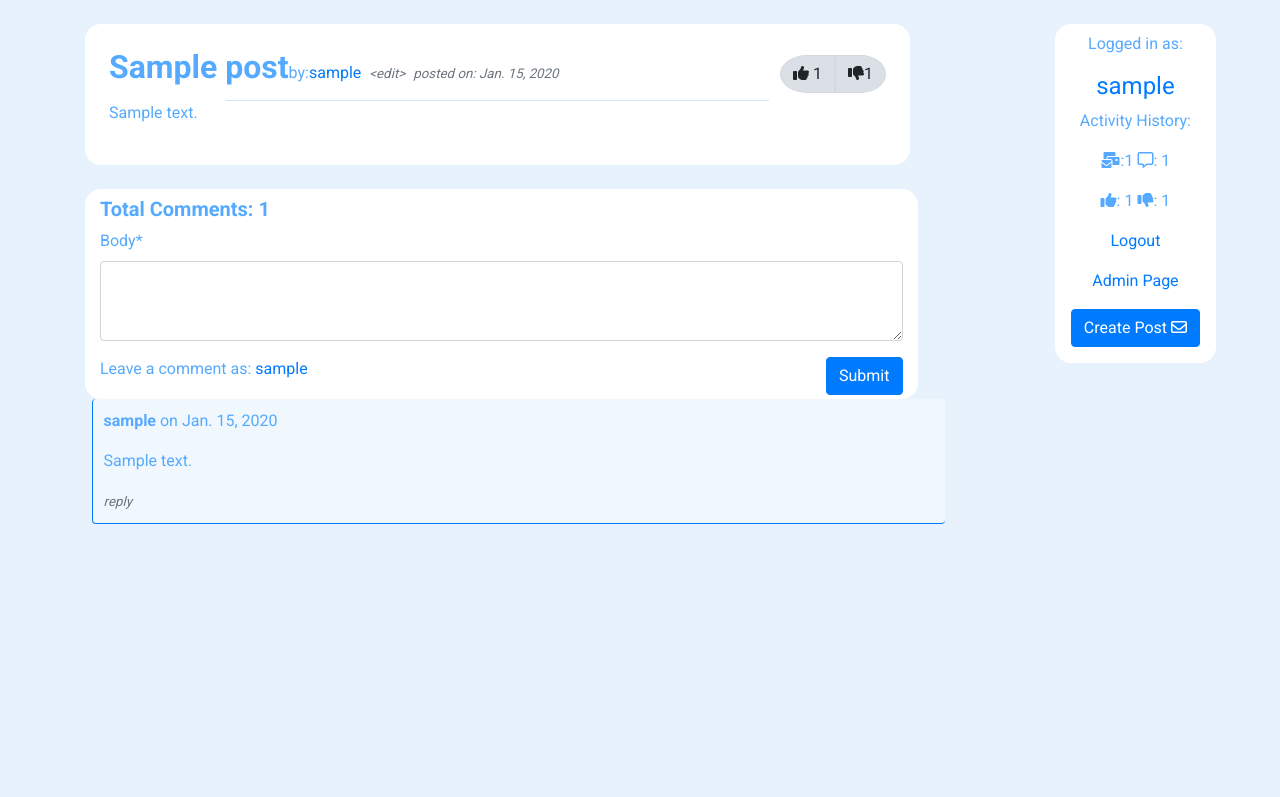
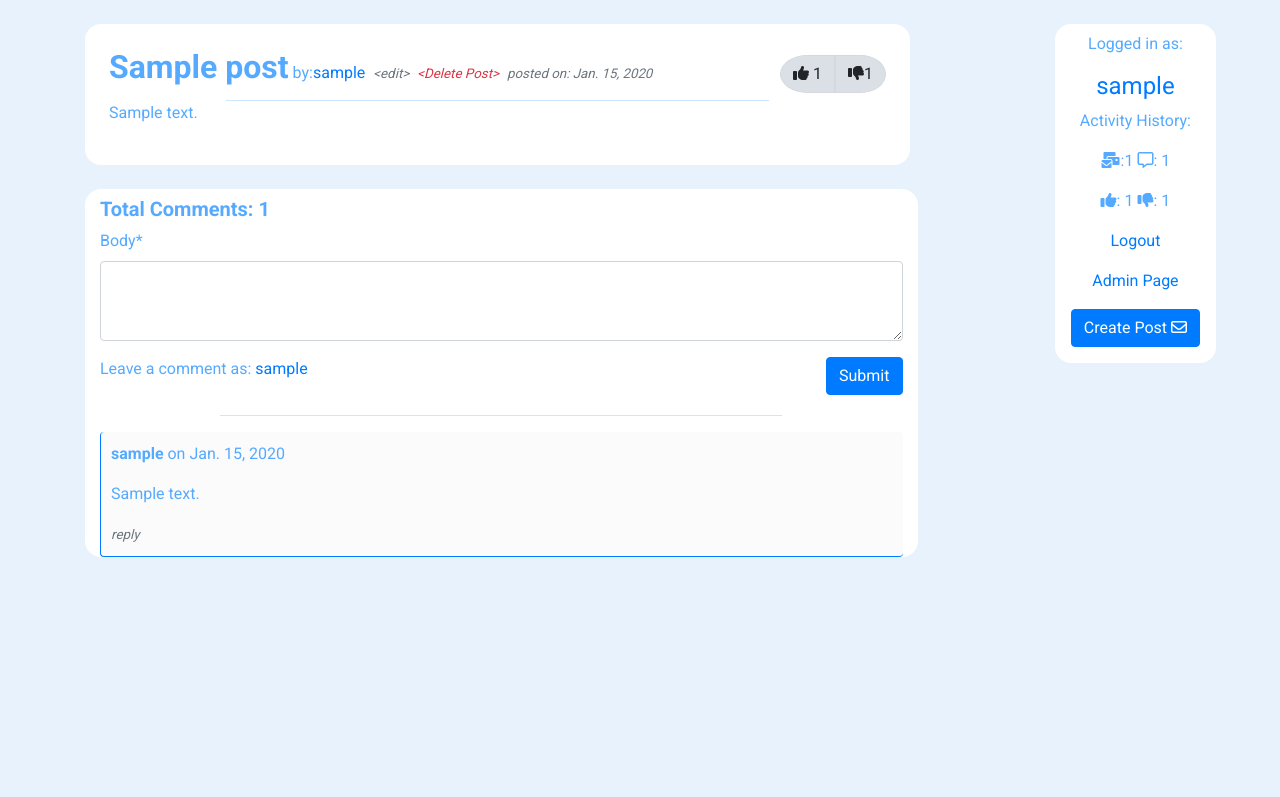
Before and after one commit to Code-Institute-Submissions/FRNBDN-project4_FebResub, a Django app: a page that uses templates/post_detail.html in a window 1280 px wide. Shown: the part 62-859 px from the top of the page. Run offline with Django 4.2, Linux system fonts and the light colour scheme; a user stored in the database is signed in; tables that the repository leaves empty hold one stand-in row (values such as "Sample post"); some libraries are stand-ins or nearby versions.

Commit message:
add post delete button, fix comment display

```diff
--- a/blogrum/settings.py
+++ b/blogrum/settings.py
@@ -32,7 +32,7 @@ SECRET_KEY = os.environ.get('SECRET_KEY')
 DEBUG = True
 
 ALLOWED_HOSTS = ['blogrum.herokuapp.com', 'localhost', '127.0.0.1']
-CSRF_TRUSTED_ORIGINS = ['https://8000-frnbdn-project4-d9qa47f21yy.ws-us81.gitpod.io', 'https://8000-frnbdn-project4-d9qa47f21yy.ws-us82.gitpod.io']
+CSRF_TRUSTED_ORIGINS = ['https://8000-frnbdn-project4-d9qa47f21yy.ws-us81.gitpod.io', 'https://8000-frnbdn-project4-d9qa47f21yy.ws-us82.gitpod.io', 'https://8000-frnbdn-project4-d9qa47f21yy.ws-us84.gitpod.io']
 
 # Sets email backend to console when in debug mode
 if DEBUG:
--- a/feed/urls.py
+++ b/feed/urls.py
@@ -10,4 +10,6 @@ urlpatterns = [
     path('like/<slug:slug>', views.PostLike.as_view(), name='post_like'),
     path('dislike/<slug:slug>',
          views.PostDislike.as_view(), name='post_dislike'),
+    path('delete/<slug:slug>', views.PostDeleteView.as_view(),
+         name='post_delete'),
 ]
--- a/feed/views.py
+++ b/feed/views.py
@@ -163,3 +163,9 @@ class CommentDislike(View):
         else:
             comment.dislikes.add(request.user)
         return redirect('post_detail', slug=slug)
+
+
+class PostDeleteView(generic.DeleteView):
+    model = Post
+    success_url = "/"
+    template_name = "post_confirm_delete.html"
--- a/static/css/style.css
+++ b/static/css/style.css
@@ -100,6 +100,6 @@ img{
 
 .comment{
     color: #55aaff;
-    background-color: #ffffff57;
+    background-color: #d2d5d917;
     padding: 10px;
 }
--- a/templates/comment-thread.html
+++ b/templates/comment-thread.html
@@ -2,7 +2,7 @@
 
 {% for comment in comments %}
 
-<div class="comment border-left  border-primary offset-1 {% if forloop.first %} rounded-top {%endif%} {% if forloop.last %} border-bottom rounded-bottom {%endif%} ">
+<div class="comment border-left border-primary {% if forloop.first %}{%else%}offset-1{%endif%}{% if forloop.first %} rounded-top offset-0 {%endif%}{% if forloop.last %} border-bottom rounded-bottom {%endif%} ">
 
     <div class="comment-info"> <strong>{{ comment.commenter.username}}</strong> on {{ comment.created_on }}</div>
     <p>{{ comment.body|linebreaks }}</p>
--- a/templates/login.html
+++ b/templates/login.html
@@ -7,7 +7,7 @@
         <div class="container">
             <div class="row">
 
-                <div class="left-column col-lg-7 offset-lg-1 infinite-container">
+                <div class="left-column col-lg-7 offset-lg-1">
 
                     <div class="post-container card flex-column p-4">
                         <h1>Login</h1>
--- a/templates/password_change.html
+++ b/templates/password_change.html
@@ -16,7 +16,7 @@
             </div>
         </div>
     </div>
-  </div
+  </div>
 
 
 {% endblock %}
--- a/templates/password_change_done.html
+++ b/templates/password_change_done.html
@@ -4,7 +4,7 @@
 
 <div class="container">
 	<div class="row">
-		<div class="left-column col-lg-7 offset-lg-1 infinite-container">
+		<div class="left-column col-lg-7 offset-lg-1">
 			<div class="post-container card flex-column p-4">
 				<p class="m-auto">Your password has been Updated.</p>
 			</div>
--- a/templates/password_reset_complete.html
+++ b/templates/password_reset_complete.html
@@ -6,7 +6,7 @@
 <div class="container">
 	<div class="row">
 
-		<div class="left-column col-lg-7 offset-lg-1 infinite-container">
+		<div class="left-column col-lg-7 offset-lg-1">
 
 			<div class="post-container card flex-column p-4">
 				<p class="m-auto">Your password has been reset. You may go ahead and <a href="{% url 'login' %}">Sign in</a> now.</p>
--- a/templates/password_reset_confirm.html
+++ b/templates/password_reset_confirm.html
@@ -7,7 +7,7 @@
 <div class="container">
 	<div class="row">
 
-		<div class="left-column col-lg-7 offset-lg-1 infinite-container">
+		<div class="left-column col-lg-7 offset-lg-1">
 
 			<div class="post-container card flex-column p-4">
 				<form method="POST" class="form-signin">{% csrf_token %}
--- a/templates/post_detail.html
+++ b/templates/post_detail.html
@@ -9,14 +9,15 @@
                 <img class="" src="{{post.thumbnail.url}}" alt="">
                 <div class="w-100 d-flex flex-row justify-content-between align-items-baseline flex-wrap flex-md-nowrap">
                     <div class="d-flex flex-row align-items-baseline flex-wrap">
-                        <h2 class="card-title">{{post.title}}</h2>
+                        <h2 class="card-title mr-1">{{post.title}}</h2>
                         by:  <a href="{% url 'user' post.author.username %}">{{post.author.username}}</a>
                         {% if post.author == request.user %}
                             <a class="text-muted pl-2 font-italic smaller" href="{% url 'edit' post.slug %}">&lt;edit&gt;</a>
+                            <span><a href="{% url 'post_delete' post.slug %}" class="text-danger pl-2 font-italic smaller">&lt;Delete Post&gt;</a></span>
                         {% endif %}
                         <p class="text-muted pl-2 font-italic smaller"> posted on: <span>{{post.created_on}}</span></p>
                     </div>
-                    <div class="btn-group btn-group-toggle ">
+                    <div class="btn-group btn-group-toggle">
                         {% if user.is_authenticated %}
                             <form class="d-inline" action="{% url 'post_like' post.slug %}" method="POST">
                                 {% csrf_token %}
@@ -27,8 +28,8 @@
                                 <button type="submit" name="post_id" value="{{post.slug}}" class="btn btn-light btn-right {% if disliked %} active {% endif %}"><i class="fa-solid fa-thumbs-down"></i>{{post.number_of_dislikes}}</button>
                             </form>
                         {% else %}
-                            <span class=""><i class="fa-regular fa-thumbs-up"></i> {{post.number_of_likes}}</span>
-                            <span class=""><i class="fa-regular fa-thumbs-down"></i>{{post.number_of_dislikes}}</span>
+                            <span class="mr-2"><i class="fa-regular fa-thumbs-up"></i> {{post.number_of_likes}}</span>
+                            <span ><i class="fa-regular fa-thumbs-down"></i> {{post.number_of_dislikes}}</span>
                         {% endif %}
                     </div>
                 </div>
@@ -64,17 +65,19 @@
                     <h5>Log in to leave a comment</h5>
                 {% endif %}
             </div>
+            <div class="divider align-self-center my-3"></div>
+            <div class="comment-section w-100">
+                {% if total_comments > 0 %}
+                    {% include "comment-thread.html" with comments=post.children.all %}
+                {% else %}
+                    <p>This post has no comments yet.</p>
+                {% endif %}
+            </div>
         </div>
 
 
 </div>
-<div class="comment-section col-lg-9 col-m-8 col-sm-11 col-12">
-    {% if total_comments > 0 %}
-        {% include "comment-thread.html" with comments=post.children.all %}
-    {% else %}
-        <p>This post has no comments yet.</p>
-    {% endif %}
-</div>
+
 
 {% endwith %}
 {% endblock %}
```
Also changed, not shown: templates/edit_post.html (+12 -7 lines), templates/post_confirm_delete.html (added, +34 -0 lines).
